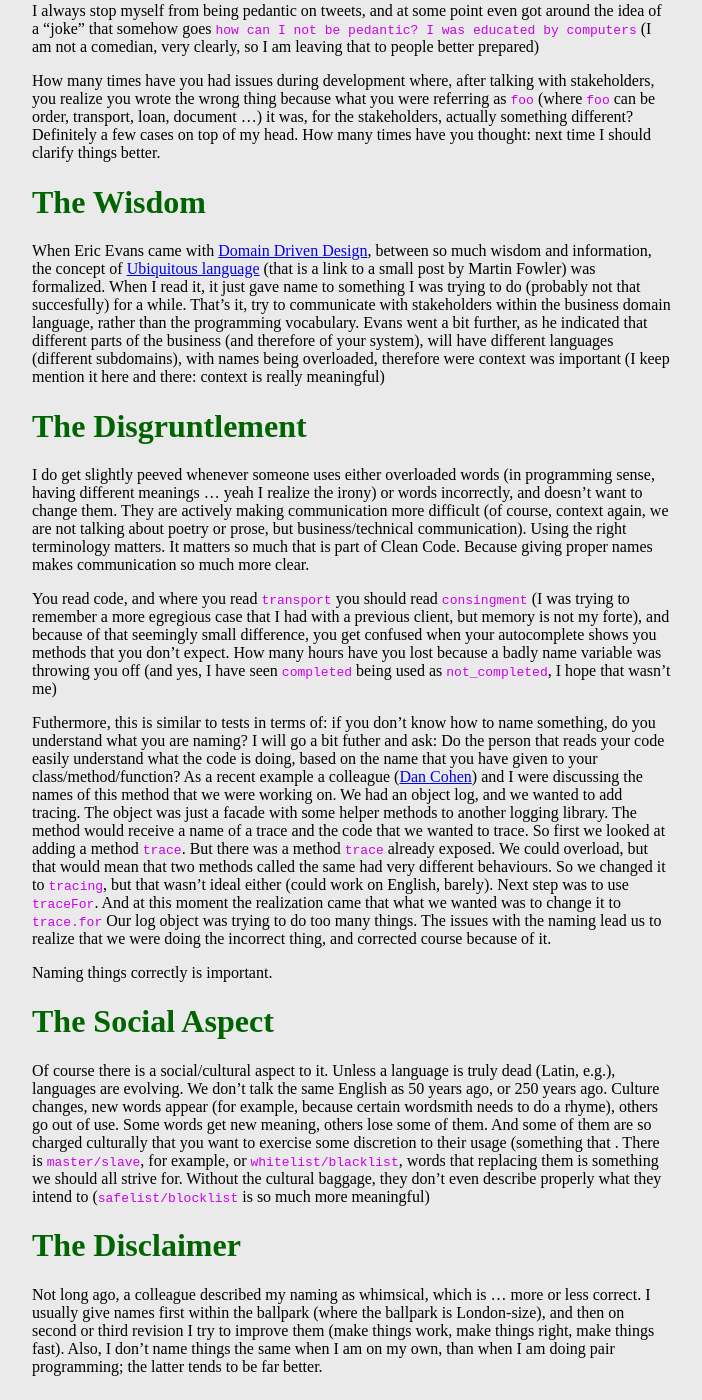
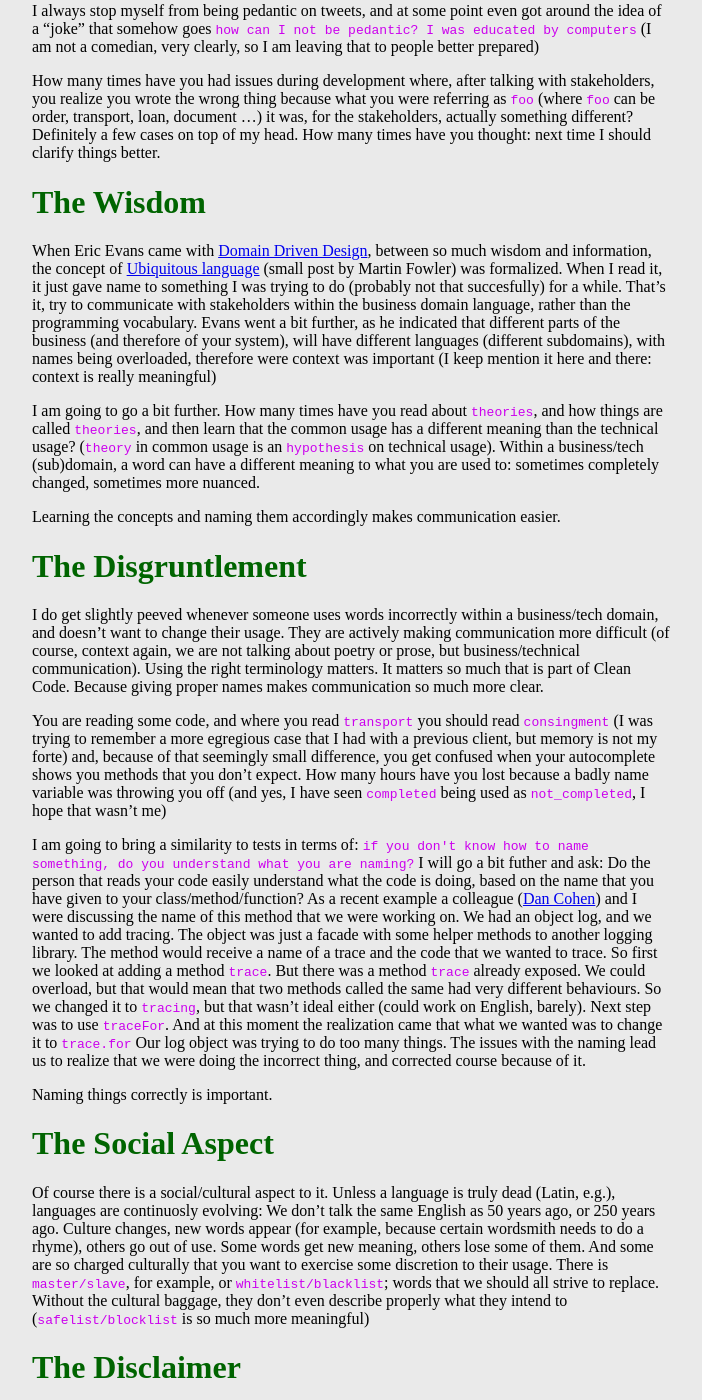
Before and after one commit to MiyamotoAkira/website, a Jekyll site: the page built from _posts/2020-01-21-names-do-matter.md, in a window 1280 px wide and 1400 px high, scrolled down 445 px. Shown: the whole window, without its empty margins (288-990 px from the left). Built offline with Jekyll 4.4.1, drawn with Linux system fonts in a browser that asks for light colours.

Commit message:
Adding some text, corrected some other

```diff
--- a/_posts/2020-01-21-names-do-matter.md
+++ b/_posts/2020-01-21-names-do-matter.md
@@ -16,21 +16,25 @@ How many times have you had issues during development where, after talking with
 
 # The Wisdom
 
-When Eric Evans came with [Domain Driven Design](https://www.goodreads.com/book/show/179133.Domain_Driven_Design?from_search=true&qid=uowqWQpF1T&rank=4), between so much wisdom and information, the concept of [Ubiquitous language](https://www.martinfowler.com/bliki/UbiquitousLanguage.html) (that is a link to a small post by Martin Fowler) was formalized. When I read it, it just gave name to something I was trying to do (probably not that succesfully) for a while. That's it, try to communicate with stakeholders within the business domain language, rather than the programming vocabulary. Evans went a bit further, as he indicated that different parts of the business (and therefore of your system), will have different languages (different subdomains), with names being overloaded, therefore were context was important (I keep mention it here and there: context is really meaningful)
+When Eric Evans came with [Domain Driven Design](https://www.goodreads.com/book/show/179133.Domain_Driven_Design?from_search=true&qid=uowqWQpF1T&rank=4), between so much wisdom and information, the concept of [Ubiquitous language](https://www.martinfowler.com/bliki/UbiquitousLanguage.html) (small post by Martin Fowler) was formalized. When I read it, it just gave name to something I was trying to do (probably not that succesfully) for a while. That's it, try to communicate with stakeholders within the business domain language, rather than the programming vocabulary. Evans went a bit further, as he indicated that different parts of the business (and therefore of your system), will have different languages (different subdomains), with names being overloaded, therefore were context was important (I keep mention it here and there: context is really meaningful)
+
+I am going to go a bit further. How many times have you read about `theories`, and how things are called `theories`, and then learn that the common usage has a different meaning than the technical usage? (`theory` in common usage is an `hypothesis` on technical usage). Within a business/tech (sub)domain, a word can have a different meaning to what you are used to: sometimes completely changed, sometimes more nuanced.
+
+Learning the concepts and naming them accordingly makes communication easier.
 
 # The Disgruntlement
 
-I do get slightly peeved whenever someone uses either overloaded words (in programming sense, having different meanings ... yeah I realize the irony) or words incorrectly, and doesn't want to change them. They are actively making communication more difficult (of course, context again, we are not talking about poetry or prose, but business/technical communication). Using the right terminology matters. It matters so much that is part of Clean Code. Because giving proper names makes communication so much more clear.
+I do get slightly peeved whenever someone uses words incorrectly within a business/tech domain, and doesn't want to change their usage. They are actively making communication more difficult (of course, context again, we are not talking about poetry or prose, but business/technical communication). Using the right terminology matters. It matters so much that is part of Clean Code. Because giving proper names makes communication so much more clear.
 
-You read code, and where you read `transport` you should read `consingment` (I was trying to remember a more egregious case that I had with a previous client, but memory is not my forte), and because of that seemingly small difference, you get confused when your autocomplete shows you methods that you don't expect. How many hours have you lost because a badly name variable was throwing you off (and yes, I have seen `completed` being used as `not_completed`, I hope that wasn't me)
+You are reading some code, and where you read `transport` you should read `consingment` (I was trying to remember a more egregious case that I had with a previous client, but memory is not my forte) and, because of that seemingly small difference, you get confused when your autocomplete shows you methods that you don't expect. How many hours have you lost because a badly name variable was throwing you off (and yes, I have seen `completed` being used as `not_completed`, I hope that wasn't me)
 
-Futhermore, this is similar to tests in terms of: if you don't know how to name something, do you understand what you are naming? I will go a bit futher and ask: Do the person that reads your code easily understand what the code is doing, based on the name that you have given to your class/method/function? As a recent example a colleague ([Dan Cohen](https://twitter.com/hackingdandan)) and I were discussing the names of this method that we were working on. We had an object log, and we wanted to add tracing. The object was just a facade with some helper methods to another logging library. The method would receive a name of a trace and the code that we wanted to trace. So first we looked at adding a method `trace`. But there was a method `trace` already exposed. We could overload, but that would mean that two methods called the same had very different behaviours. So we changed it to `tracing`, but that wasn't ideal either (could work on English, barely). Next step was to use `traceFor`. And at this moment the realization came that what we wanted was to change it to `trace.for` Our log object was trying to do too many things. The issues with the naming lead us to realize that we were doing the incorrect thing, and corrected course because of it.
+I am going to bring a similarity to tests in terms of: `if you don't know how to name something, do you understand what you are naming?` I will go a bit futher and ask: Do the person that reads your code easily understand what the code is doing, based on the name that you have given to your class/method/function? As a recent example a colleague ([Dan Cohen](https://twitter.com/hackingdandan)) and I were discussing the name of this method that we were working on. We had an object log, and we wanted to add tracing. The object was just a facade with some helper methods to another logging library. The method would receive a name of a trace and the code that we wanted to trace. So first we looked at adding a method `trace`. But there was a method `trace` already exposed. We could overload, but that would mean that two methods called the same had very different behaviours. So we changed it to `tracing`, but that wasn't ideal either (could work on English, barely). Next step was to use `traceFor`. And at this moment the realization came that what we wanted was to change it to `trace.for` Our log object was trying to do too many things. The issues with the naming lead us to realize that we were doing the incorrect thing, and corrected course because of it.
 
 Naming things correctly is important.
 
 # The Social Aspect
 
-Of course there is a social/cultural aspect to it. Unless a language is truly dead (Latin, e.g.), languages are evolving. We don't talk the same English as 50 years ago, or 250 years ago. Culture changes, new words appear (for example, because certain wordsmith needs to do a rhyme), others go out of use. Some words get new meaning, others lose some of them. And some of them are so charged culturally that you want to exercise some discretion to their usage (something that . There is `master/slave`, for example, or `whitelist/blacklist`, words that replacing them is something we should all strive for. Without the cultural baggage, they don't even describe properly what they intend to (`safelist/blocklist` is so much more meaningful)
+Of course there is a social/cultural aspect to it. Unless a language is truly dead (Latin, e.g.), languages are continuosly evolving: We don't talk the same English as 50 years ago, or 250 years ago. Culture changes, new words appear (for example, because certain wordsmith needs to do a rhyme), others go out of use. Some words get new meaning, others lose some of them. And some are so charged culturally that you want to exercise some discretion to their usage. There is `master/slave`, for example, or `whitelist/blacklist`; words that we should all strive to replace. Without the cultural baggage, they don't even describe properly what they intend to (`safelist/blocklist` is so much more meaningful)
 
 # The Disclaimer
 
```
